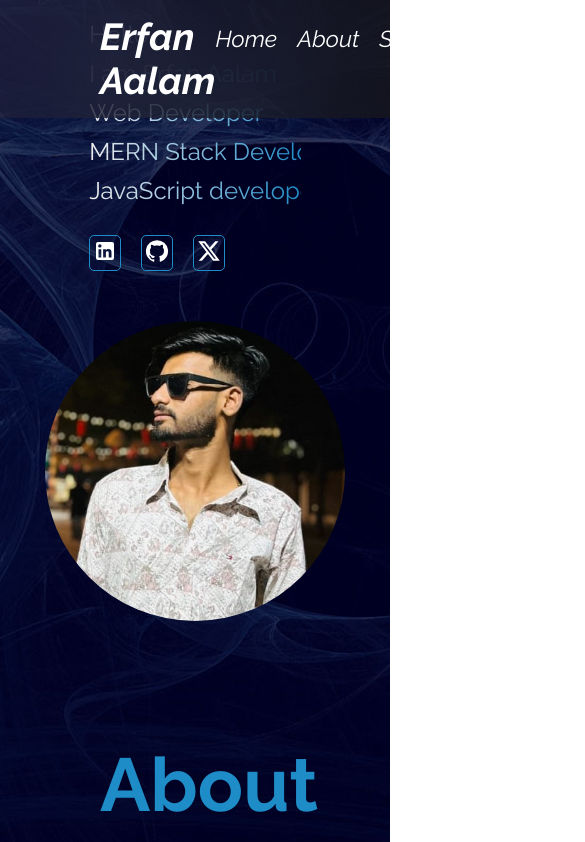
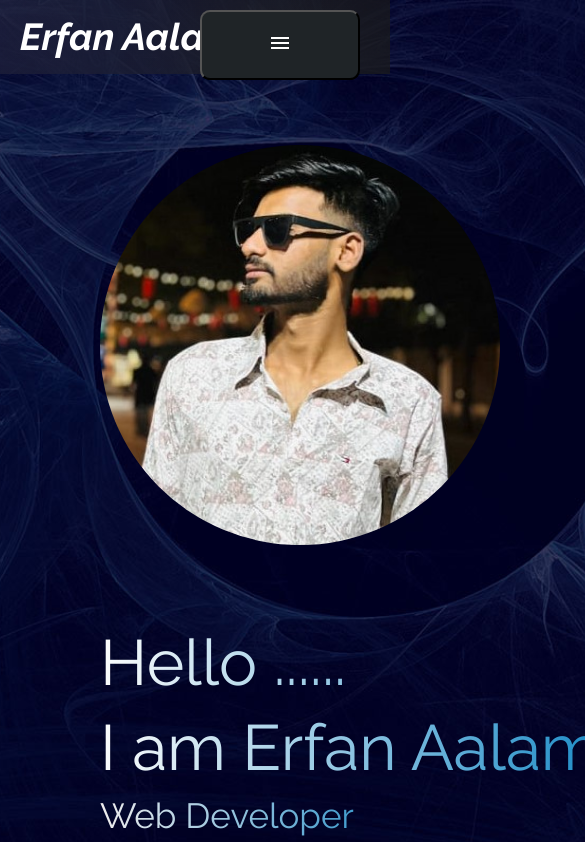
Before and after one commit to ErfanAalam/Erfan_Aalam, a React (Vite) app: page / in a window 390 px wide. Shown: the top 842 px of the page, 585 px wide, since content can reach past the window. Built offline with nearby package versions, Linux system fonts and the light colour scheme.

Commit message:
responsive css added

```diff
--- a/package.json
+++ b/package.json
@@ -4,7 +4,7 @@
   "version": "0.0.0",
   "type": "module",
   "scripts": {
-    "dev": "vite",
+    "start": "vite",
     "build": "vite build",
     "lint": "eslint . --ext js,jsx --report-unused-disable-directives --max-warnings 0",
     "preview": "vite preview"
--- a/src/App.css
+++ b/src/App.css
@@ -23,4 +23,4 @@ body{
     background-attachment: fixed;
     font-style: roboto;
     /* margin: 0 100px; */
-}
+  }
--- a/src/components/About.css
+++ b/src/components/About.css
@@ -52,3 +52,16 @@ span {
   font-weight: bold;
   color: rgb(30, 140, 199);
 }
+
+
+@media screen and (max-width: 768px) {
+  .section-2 {
+    flex-direction: column;
+  }
+
+  .right {
+    width: 180vw;
+    margin-top: 40px;
+  }
+
+}
--- a/src/components/Main.css
+++ b/src/components/Main.css
@@ -1,55 +1,58 @@
-section{
+section {
   display: flex;
   justify-content: space-between;
   padding: 200px 100px;
   margin: 0 80px;
 }
 
-.details{
+.details {
   display: flex;
   flex-direction: column;
   justify-content: center;
+  width: 500px;
   padding-bottom: 50px;
 }
 
-.detail{
+.detail {
   margin-bottom: 10px;
   font-size: 35px;
   width: 10%;
   overflow: hidden;
-    animation:  text 4s steps(15) infinite alternate;
+  animation: text 4s steps(15) infinite alternate;
   text-wrap: nowrap;
-    background:linear-gradient(to right,rgb(240, 237, 237),rgb(30, 140, 199)) ;
-    background-clip: content-box;
-    -webkit-background-clip: text;
-    -webkit-text-fill-color: transparent;
-}
-.name{
-    margin-bottom: 10px;
-    font-size: 4rem;
-    background:linear-gradient(to right,rgb(252, 252, 252),rgb(30, 140, 199)) ;
+  background: linear-gradient(to right, rgb(240, 237, 237), rgb(30, 140, 199));
   background-clip: content-box;
   -webkit-background-clip: text;
   -webkit-text-fill-color: transparent;
 }
 
-.icons{
+.name {
+  margin-bottom: 10px;
+  font-size: 4rem;
+  background: linear-gradient(to right, rgb(252, 252, 252), rgb(30, 140, 199));
+  background-clip: content-box;
+  -webkit-background-clip: text;
+  -webkit-text-fill-color: transparent;
+}
+
+.icons {
   display: flex;
   gap: 20px;
   margin-top: 20px;
 }
-.icon{
+
+.icon {
   border: 1px solid rgb(30, 140, 199);
   padding: 3px;
   border-radius: 5px;
 }
 
-.icon:hover{
+.icon:hover {
   background: rgb(30, 140, 199);
   scale: 1.3;
 }
 
-.image{
+.image {
   clip-path: circle(50% at 50% 50%);
   background-image: url(/src/assets/me.jpg);
   background-repeat: no-repeat;
@@ -60,48 +63,37 @@ section{
 
 
 
-@keyframes text{
-    0%{
+@keyframes text {
+  0% {
     width: 0ch;
   }
-    50%{
+
+  50% {
     width: 24ch;
   }
-    100%{
+
+  100% {
     width: 0ch;
   }
 }
 
 @media (max-width: 768px) {
+
   section {
-        flex-direction: column; /* Change layout to column */
+    flex-direction: column-reverse;
+    gap: 60px;
     align-items: center;
-        padding: 30px 20px; /* Adjusted padding */
+    padding: 145px 100px;
+    margin-left: 200px;
+  }
+
+  .details{
+    margin-left: 100px;
   }
 
   .image {
-        height: 400px; /* Adjusted height */
-        width: 400px; /* Adjusted width */
-        margin-bottom: 20px; /* Add margin at the bottom */
+    height: 400px;
+    width: 400px;
+    margin-bottom: 20px;
   }
 }
-
-/* Media query for mobile devices */
-@media (max-width: 480px) {
-    section {
-        flex-direction: column; /* Change layout to column */
-        align-items: center;
-        padding: 20px 10px; /* Adjusted padding */
-    }
-
-    .image {
-        height: 300px; /* Adjusted height */
-        width: 300px; /* Adjusted width */
-        margin-bottom: 20px; /* Add margin at the bottom */
-    }
-
-    .detail,
-    .name {
-        font-size: 1.5rem; /* Further reduced font size */
-    }
-}
--- a/src/components/Navbar.css
+++ b/src/components/Navbar.css
@@ -1,6 +1,6 @@
-nav{
-    background:linear-gradient(to left,rgba(26, 26, 26, 0.688),rgba(38, 38, 59, 0.546));
-    backdrop-filter:blur(40px);
+nav {
+    background: linear-gradient(to left, rgba(26, 26, 26, 0.688), rgba(38, 38, 59, 0.546));
+    backdrop-filter: blur(40px);
     padding: 15px 100px;
     display: flex;
     justify-content: space-between;
@@ -8,26 +8,76 @@ nav{
     width: 100%;
     z-index: 100;
 }
-.list{
+
+.logo {
+    font-size: 25px;
+    font-style: italic;
+}
+
+.list {
     display: flex;
     gap: 20px;
     font-size: 23px;
     padding-top: 10px;
     font-style: italic;
 }
-.logo{
-    font-size: 25px;
+
+.openlist{
+    display: flex;
+    width: 50%;
+    align-items: flex-start;
+    margin-top: 100px;
+    flex-direction: column;
+    gap: 20px;
+    font-size: 23px;
+    padding-top: 10px;
     font-style: italic;
 }
 
-.list li{
+.openlist li {
     list-style: none;
-    transition: all 1s ;
+    transition: all 1s;
 }
-.list li:hover{
+
+.openlist li:hover {
     border-bottom: 3px solid rgb(30, 140, 199);
 }
-a{
+
+.list li {
+    list-style: none;
+    transition: all 1s;
+}
+
+.list li:hover {
+    border-bottom: 3px solid rgb(30, 140, 199);
+}
+
+a {
     text-decoration: none;
     color: white;
 }
+
+.btn{
+    position: absolute;
+    top: 10px;
+    right: 10px;
+    display: none;
+    color: white;
+}
+
+@media screen and (max-width: 768px) {
+    nav{
+        padding: 15px 20px;
+    }
+
+    .list{
+        display: none;
+    }
+
+    .btn{
+        display: inline-block;
+    }
+
+
+
+}
--- a/src/components/Navbar.jsx
+++ b/src/components/Navbar.jsx
@@ -1,7 +1,16 @@
-import React from "react";
+import React, { useState } from "react";
 import "./Navbar.css"
+import MenuIcon from '@mui/icons-material/Menu';
+import CloseIcon from '@mui/icons-material/Close';
 
 const Navbar = () => {
+
+  const [open, setOpen] = useState(false)
+
+  const handleOpen = () => {
+    setOpen(!open)
+  }
+
   return (
     <>
 
@@ -16,8 +25,25 @@ const Navbar = () => {
           <a href="#projects"><li>Projects</li></a>
           <a href="#footer"><li>Contact</li></a>
         </div>
+        {open ? " " : <button className="btn" onClick={handleOpen} >   <MenuIcon /> </button>}
 
-      {/* </motion.nav> */}
+        {
+          open
+            ?
+            <div className="openlist">
+              <button className="btn" onClick={handleOpen} >   <CloseIcon /> </button>
+              <a href=""> <li>Home</li></a>
+              <a href="#about"><li>About</li></a>
+              <a href="#skill"><li>Skills</li></a>
+              <a href="#projects"><li>Projects</li></a>
+              <a href="#footer"><li>Contact</li></a>
+            </div>
+
+            :
+            ""
+        }
+
+
       </nav>
     </>
   );
--- a/src/components/Project.css
+++ b/src/components/Project.css
@@ -1,5 +1,5 @@
 :root {
-    --surface-color:#4c81d1;    ;
+    --surface-color:#4c81d1;
     --curve: 10;
   }
 
@@ -15,7 +15,7 @@
   .card {
     position: relative;
     display: block;
-    height: 500px;
+    height: 300px;
     border-radius: calc(var(--curve) * 1px);
     overflow: hidden;
     text-decoration: none;
@@ -33,7 +33,7 @@
     right: 0;
     z-index: 1;
     border-radius: calc(var(--curve) * 1px);
-    background-color: var(--surface-color);
+    background-color: #4c81d1;
     transform: translateY(100%);
     transition: .2s ease-in-out;
   }
@@ -122,6 +122,7 @@
   .pro-btn{
     padding: 10px;
     margin-left: 30px;
+    margin-top: 10px;
     margin-bottom: 5px;
     cursor: pointer;
     border: none;
@@ -132,3 +133,16 @@
     background: rgb(4, 79, 119);
     color: white;
   }
+
+
+  @media (max-width: 768px) {
+    .cards {
+      display: flex;
+      gap: 40px;
+      flex-direction: column;
+      align-items: center;
+      margin: 4rem 2vw;
+      width: 200vw;
+      padding: 0 30px;
+    }
+  }
--- a/src/components/Project.jsx
+++ b/src/components/Project.jsx
@@ -7,7 +7,7 @@ const Project = () => {
 
     let spotify_url="/src/assets/spotify.webp"
     let pokemon_url = "/src/assets/pokemon.png"
-    let ecommerce_url = "/src/assets/ecommerce.png"
+    let moviefinder_url = "/src/assets/moviefinderlogo.jpg"
 
   return (
     <div id='projects'>
@@ -39,7 +39,7 @@ const Project = () => {
     whileInView={{opacity:1,x:0}}
     transition={{duration:1}}
     >
-    <Card url={ecommerce_url} title="Shoes Ecommerce" desc="This is reacty based application containing collection of shoes of diffrent brands in this we can filters the products based on their color, brand name, size and price  it also have rating of the products it contains both mens and womens collection that are sotred locally" code="https://github.com/ErfanAalam/shoes-ecommerce" />
+    <Card url={moviefinder_url} title="Movie Finder" desc="This is reacty based application in which you can find movies and can watch their trailer. In this applicatio all the movies and their trailer is fethed from the API. in this movies has also their poseter as cover image" code="https://github.com/ErfanAalam/Find-Movies" />
     </motion.div>
 
 </ul>
```
Also changed, not shown: src/assets/moviefinderlogo.jpg (added). Lines whose indentation alone changed are shown as unchanged.
